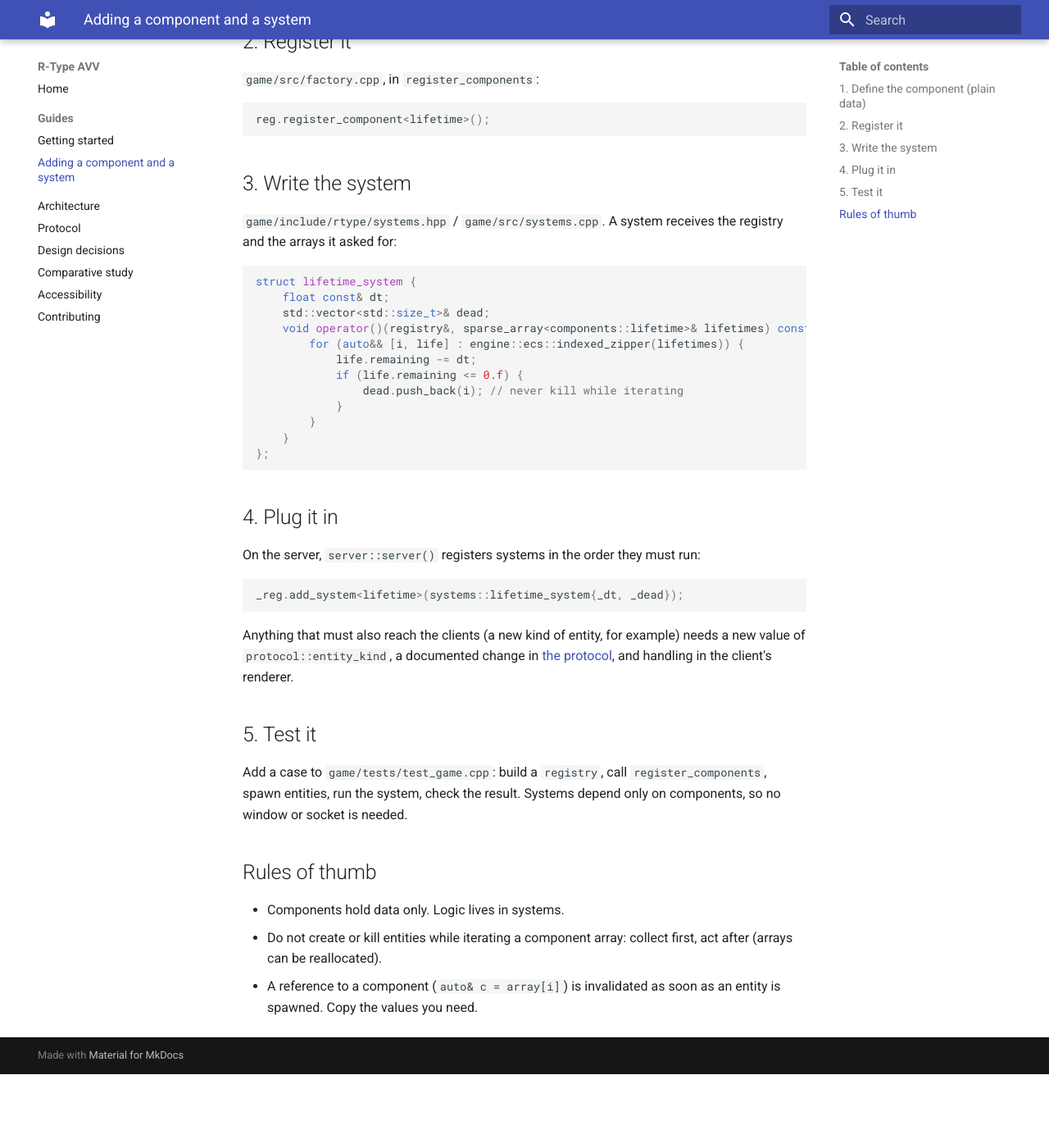
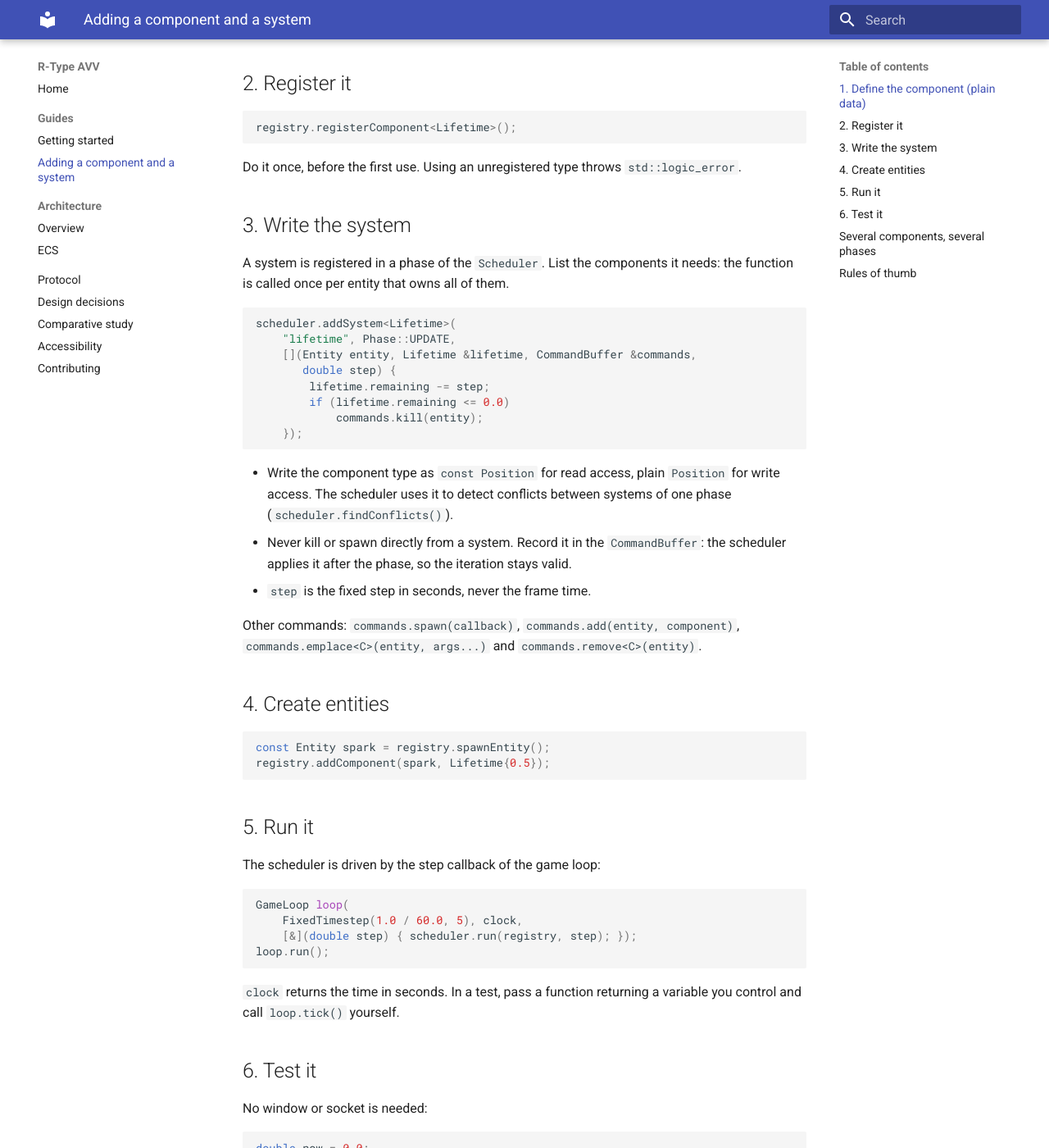
Before and after one commit to Chezrush/R-TYPE, an MkDocs documentation site: the page built from docs/guides/adding-a-system.md, in a window 1280 px wide and 1400 px high, scrolled down 423 px. Shown: the whole window at 82% size. Built offline with MkDocs 1.6.1 and Material for MkDocs 9.7.7, drawn with Linux system fonts in a browser that asks for light colours; before the commit the page ends 1733 px from its top, so only the background shows below that; some of the changed text lies outside the part shown.

Commit message:
docs(docs): add the ecs architecture page and how-to guide
Closes #104

````diff
--- /dev/null
+++ b/docs/architecture/ecs.md
@@ -0,0 +1,128 @@
+# ECS architecture
+
+The ECS lives in `engine/` and knows nothing about R-Type: it has no component of its own.
+The game adds its components and systems on top (see
+[Adding a component and a system](../guides/adding-a-system.md)).
+
+## Overview
+
+```mermaid
+flowchart TD
+    loop["GameLoop + FixedTimestep"] -- "step(dt)" --> sched
+    sched["Scheduler: phases, systems"] -- "run(registry, dt)" --> reg
+    sched --> cmd["CommandBuffer"]
+    cmd -- "flush after each phase" --> reg
+    reg["Registry"] --> alloc["EntityAllocator: index + generation"]
+    reg --> table["storages by type"]
+    table --> sa["SparseArray&lt;Component&gt; (IStorage)"]
+    sys["system function"] -- "reads / writes" --> sa
+    zip["Zipper / IndexedZipper"] -- "walks several arrays" --> sa
+    bus["EventBus"] -. "between subsystems" .- sched
+```
+
+| Layer | Role | Code |
+| --- | --- | --- |
+| Entities | A handle made of an index and a generation, created only by the allocator | `Entity.hpp`, `EntityAllocator.hpp` |
+| Components | Plain structs, stored one array per type | `SparseArray.hpp`, `IStorage.hpp` |
+| Registry | Owns the allocator and the arrays, the single entry point to create, kill and query | `Registry.hpp` |
+| Iteration | Views that walk several arrays and skip entities missing a component | `Zipper.hpp`, `IndexedZipper.hpp` |
+| Systems | Functions with declared read and write access, grouped in phases | `Scheduler.hpp`, `Access.hpp`, `Phase.hpp` |
+| Deferred changes | Spawns, kills and component changes recorded during a phase | `CommandBuffer.hpp` |
+| Time | Fixed step accumulator and the loop that drives the scheduler | `FixedTimestep.hpp`, `GameLoop.hpp` (`Core/`) |
+| Communication | Typed events between subsystems | `EventBus.hpp` (`Core/`) |
+
+All files are under `engine/include/Engine/Ecs/` (or `Core/`), the bodies are in
+`engine/src/`.
+
+## Entities
+
+An `Entity` is 8 bytes: an index that addresses the component arrays and a generation. The
+generation grows each time the index is reused, so a handle kept after its entity died is
+detected instead of designating the new owner of the slot. Only `EntityAllocator` (through the
+`Registry`) can create a valid handle. Freed indices are reused, most recent first.
+
+## Components and storage
+
+A component is any move-constructible type, usually a small struct with data only. Each type
+has its own `SparseArray<Component>`: slot `i` holds the component of the entity with index
+`i`, or nothing. The `Registry` keeps the arrays in a table keyed by type, behind the
+`IStorage` interface so that killing an entity can erase it from every array without knowing
+their types.
+
+Rules of the registry (see [decisions](../decisions.md)):
+
+- A component type must be registered with `registerComponent<C>()` before first use,
+  otherwise the call throws `std::logic_error`.
+- A stale handle is never an error: the operation does nothing and tells it through its
+  return value (`nullptr`, `false`).
+
+## Iteration
+
+`makeZipper(a, b)` returns a view that yields, for each entity owning every listed component,
+a tuple of references. `makeIndexedZipper` also yields the entity index first. Declare an array
+`const` to get read-only references. The view keeps pointers to the arrays: spawning an entity
+may reallocate them, so do not spawn or kill while iterating.
+
+## Systems and phases
+
+A system is a function run by the `Scheduler`. It is registered in one of three phases, which
+always run in this order and carry no gameplay meaning of their own:
+
+```mermaid
+flowchart LR
+    pre["PRE_UPDATE"] --> upd["UPDATE"] --> post["POST_UPDATE"]
+```
+
+Inside a phase, systems run in registration order: there is no dependency graph. Each system
+declares the components it reads and writes (`Access`), which is used to report conflicting
+pairs with `findConflicts()`; conflicts are reported, not rejected, since systems run one
+after the other.
+
+The usual form is typed: `addSystem<Position, const Velocity>(name, phase, function)`. The
+function is called once per matching entity as
+`function(entity, position, velocity, commands, deltaTime)`. A raw form,
+`addSystem(name, phase, access, function)`, gives the system the whole `Registry` once per
+frame.
+
+## Command buffer
+
+Systems must not change the structure of the world while the scheduler iterates. They record
+`spawn`, `kill`, `add`, `emplace` and `remove` commands in the `CommandBuffer` they receive.
+The scheduler applies them after the last system of each phase, in recording order, so the
+next phase sees the changes. A spawn takes a callback that receives the new handle when the
+command is applied. If a system throws, the commands not yet applied are discarded.
+
+## One frame
+
+```mermaid
+sequenceDiagram
+    participant L as GameLoop
+    participant T as FixedTimestep
+    participant S as Scheduler
+    participant C as CommandBuffer
+    L->>T: advance(elapsed)
+    T-->>L: n steps due
+    loop for each step
+        L->>S: run(registry, step)
+        loop PRE_UPDATE, UPDATE, POST_UPDATE
+            S->>S: systems of the phase, in order
+            S->>C: flush(registry)
+        end
+    end
+```
+
+`GameLoop` reads an injected clock, asks `FixedTimestep` how many steps are due (at most a
+configured maximum, the rest is dropped) and calls the step callback once per step with the
+fixed duration. The loop does not know the scheduler: the callback calls `Scheduler::run`.
+`alpha()` gives the leftover fraction of a step, for interpolation when rendering.
+
+## Pitfalls
+
+- Never spawn or kill entities while iterating a component array. Use the command buffer.
+- Never keep a reference to a component across a spawn: the array may reallocate.
+- The `Registry` is not thread-safe. It belongs to the thread that runs the game loop.
+
+## Costs
+
+The measured cost of iteration, spawn, kill, commands and a scheduler run is in the
+[comparative study](../comparative-study.md#8-ecs-measurements).
--- a/docs/guides/adding-a-system.md
+++ b/docs/guides/adding-a-system.md
@@ -1,67 +1,105 @@
 # How-to: add a component and a system
 
-Example: a `lifetime` component that removes entities after a delay (useful for explosions).
+Example: a `Lifetime` component that kills an entity after a delay (useful for explosions
+and missiles). The engine has no component of its own, so the component and the system belong
+to the module of the game. The code below was compiled against the engine as written.
 
 ## 1. Define the component (plain data)
 
-`game/include/rtype/components.hpp`:
-
 ```cpp
-struct lifetime {
-    float remaining; // seconds
+struct Lifetime {
+    double remaining; // seconds
 };
 ```
 
+A component is a struct with data only. The logic goes in a system.
+
 ## 2. Register it
 
-`game/src/factory.cpp`, in `register_components`:
+```cpp
+registry.registerComponent<Lifetime>();
+```
 
-```cpp
-reg.register_component<lifetime>();
-```
+Do it once, before the first use. Using an unregistered type throws `std::logic_error`.
 
 ## 3. Write the system
 
-`game/include/rtype/systems.hpp` / `game/src/systems.cpp`. A system receives the registry and
-the arrays it asked for:
+A system is registered in a phase of the `Scheduler`. List the components it needs: the
+function is called once per entity that owns all of them.
 
 ```cpp
-struct lifetime_system {
-    float const& dt;
-    std::vector<std::size_t>& dead;
-    void operator()(registry&, sparse_array<components::lifetime>& lifetimes) const {
-        for (auto&& [i, life] : engine::ecs::indexed_zipper(lifetimes)) {
-            life.remaining -= dt;
-            if (life.remaining <= 0.f) {
-                dead.push_back(i); // never kill while iterating
-            }
-        }
-    }
-};
+scheduler.addSystem<Lifetime>(
+    "lifetime", Phase::UPDATE,
+    [](Entity entity, Lifetime &lifetime, CommandBuffer &commands,
+       double step) {
+        lifetime.remaining -= step;
+        if (lifetime.remaining <= 0.0)
+            commands.kill(entity);
+    });
 ```
 
-## 4. Plug it in
+- Write the component type as `const Position` for read access, plain `Position` for write
+  access. The scheduler uses it to detect conflicts between systems of one phase
+  (`scheduler.findConflicts()`).
+- Never kill or spawn directly from a system. Record it in the `CommandBuffer`: the scheduler
+  applies it after the phase, so the iteration stays valid.
+- `step` is the fixed step in seconds, never the frame time.
 
-On the server, `server::server()` registers systems in the order they must run:
+Other commands: `commands.spawn(callback)`, `commands.add(entity, component)`,
+`commands.emplace<C>(entity, args...)` and `commands.remove<C>(entity)`.
+
+## 4. Create entities
 
 ```cpp
-_reg.add_system<lifetime>(systems::lifetime_system{_dt, _dead});
+const Entity spark = registry.spawnEntity();
+registry.addComponent(spark, Lifetime{0.5});
 ```
 
-Anything that must also reach the clients (a new kind of entity, for example) needs a new
-value of `protocol::entity_kind`, a documented change in
-[the protocol](../protocol/rtype-protocol.md), and handling in the client's renderer.
+## 5. Run it
 
-## 5. Test it
+The scheduler is driven by the step callback of the game loop:
 
-Add a case to `game/tests/test_game.cpp`: build a `registry`, call
-`register_components`, spawn entities, run the system, check the result. Systems depend only
-on components, so no window or socket is needed.
+```cpp
+GameLoop loop(
+    FixedTimestep(1.0 / 60.0, 5), clock,
+    [&](double step) { scheduler.run(registry, step); });
+loop.run();
+```
+
+`clock` returns the time in seconds. In a test, pass a function returning a variable you
+control and call `loop.tick()` yourself.
+
+## 6. Test it
+
+No window or socket is needed:
+
+```cpp
+double now = 0.0;
+GameLoop loop(
+    FixedTimestep(0.25, 5), [&now] { return now; },
+    [&](double step) { scheduler.run(registry, step); });
+
+now = 0.5;
+loop.tick();
+loop.tick();
+REQUIRE_FALSE(registry.isAlive(spark));
+```
+
+Put the test in `engine/tests/` for engine code, or in the tests of the module that owns the
+system, and register the file in the matching `CMakeLists.txt`.
+
+## Several components, several phases
+
+- Systems of the same phase run in registration order. Put input and network reads in
+  `PRE_UPDATE`, gameplay in `UPDATE`, cleanup in `POST_UPDATE`.
+- To iterate by hand inside a raw system, use `makeZipper` or `makeIndexedZipper` on
+  `registry.getComponents<C>()`.
 
 ## Rules of thumb
 
 - Components hold data only. Logic lives in systems.
-- Do not create or kill entities while iterating a component array: collect first, act after
-  (arrays can be reallocated).
-- A reference to a component (`auto& c = array[i]`) is invalidated as soon as an entity is
-  spawned. Copy the values you need.
+- Do not create or kill entities while iterating a component array.
+- A reference to a component is invalidated as soon as an entity is spawned. Copy the values
+  you need.
+- If the new entity must reach the clients, it also needs a change in
+  [the protocol](../protocol/rtype-protocol.md) and in the client.
--- a/mkdocs.yml
+++ b/mkdocs.yml
@@ -21,7 +21,9 @@ nav:
   - Guides:
       - Getting started: guides/getting-started.md
       - Adding a component and a system: guides/adding-a-system.md
-  - Architecture: architecture/overview.md
+  - Architecture:
+      - Overview: architecture/overview.md
+      - ECS: architecture/ecs.md
   - Protocol: protocol/rtype-protocol.md
   - Design decisions: decisions.md
   - Comparative study: comparative-study.md
````
Also changed, not shown: docs/architecture/overview.md (+9 -10 lines).
